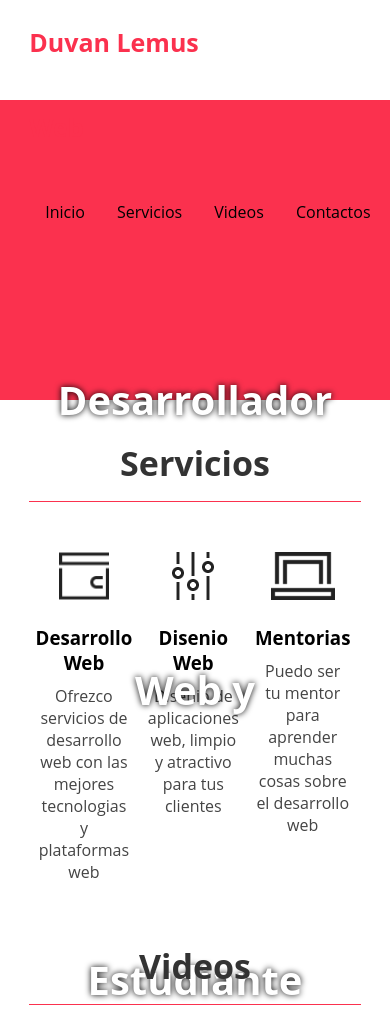
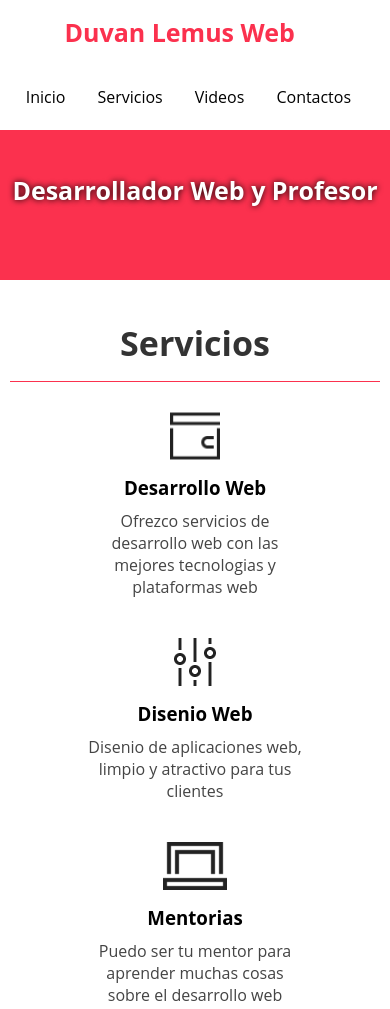
Before and after one commit to DuvanLemus1/PWA, a plain HTML site: page index.html in a window 390 px wide. Shown: the top 1009 px of the page. Drawn offline with Linux system fonts and the light colour scheme.

Commit message:
Siguiente commit

```diff
--- a/css/styles.css
+++ b/css/styles.css
@@ -159,3 +159,107 @@ body{
     opacity: 0.8;
     transform: scale(1.1,1.1);
 }
+
+/*
+MEDIA QUERY
+@media all and (max-width:1000px){
+    #main-header{
+        background: black;
+    }
+
+}
+*/
+
+@media  (max-width:1216px){
+    .container{
+        width: 95%;
+    }
+
+}
+
+@media (max-width:1082px){
+    #main-header{
+        height: 70px;
+        line-height: 65px;
+    }
+
+    #logo{
+        width: 60%;
+    }
+
+}
+
+@media (max-width: 999px){
+    #logo{
+        width: 261px;
+        float: none;
+        margin: 0px auto;
+    }
+
+    #menu{
+        float: none;
+        margin: 0px auto;
+    }
+
+    #slider{
+        height: 150px;
+        overflow: hidden;
+
+    }
+    #slider h2{
+        font-size: 30px;
+        line-height: 30px;
+        margin-top: 50px;
+    }
+}
+
+@media (max-width: 781px){
+    .service, .video{
+        width: 70%;
+        float: none;
+        margin: 0px auto;
+        margin-top: 20px;
+        margin-bottom: 40px;
+    }
+
+    .service p, .video p{
+        margin-top: 10px;
+    }
+
+    .service img{
+        margin-bottom: 10px;
+    }
+
+
+}
+
+@media (max-width: 525px){
+    #slider h2{
+        font-size: 25px;
+        line-height: 30px;
+        margin-top: 45px;
+    }
+}
+
+@media (max-width:377px){
+    #menu{
+        width: 100%;
+        text-align: center;
+
+    }
+    #menu ul li {
+
+        margin-left: 4%;
+        margin-right: 4%;
+    }
+}
+
+@media (max-width:345px){
+    #main-header{
+        height: auto;
+    }
+
+    #menu ul li {
+        float: none;
+    }
+}
--- a/index.html
+++ b/index.html
@@ -5,6 +5,8 @@
         <meta http-equiv="X-UA-Compatible" content="IE=edge">
         <meta name="viewport" content="width=device-width, initial-scale=1.0">
         <title>Sistema PWA</title>
+        <!--Viewport Responsive-->
+        <meta name="viewport" content="width=device-width, initial-scale=1.0, maximum-scale=1.0, user-scalable=no"/>
         <link rel="shortcut icon" type="image/png" href="img/favicon.png"/>
         <link rel="stylesheet" href="css/styles.css">
     </head>
@@ -40,9 +42,12 @@
                 </div>
             </div>
         </header>
+
+        <div class="clearfix"></div>
+
         <div id="slider">
             <div class="container">
-                <h2>Desarrollador Web y Estudiante</h2>
+                <h2>Desarrollador Web y Profesor</h2>
             </div>
         </div>
 
```
